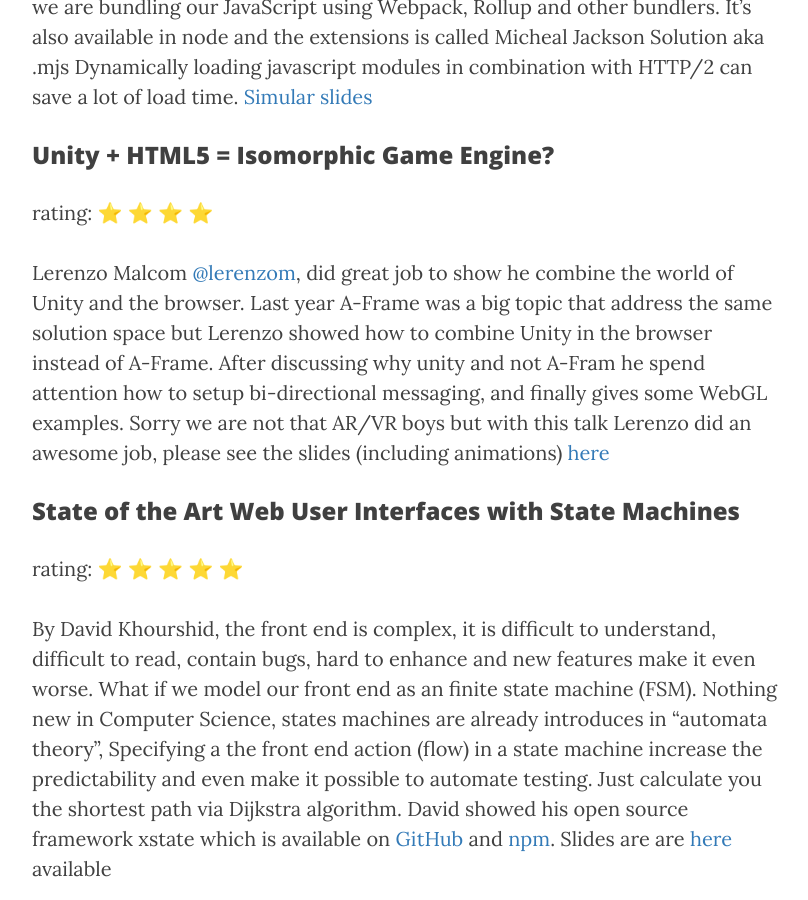
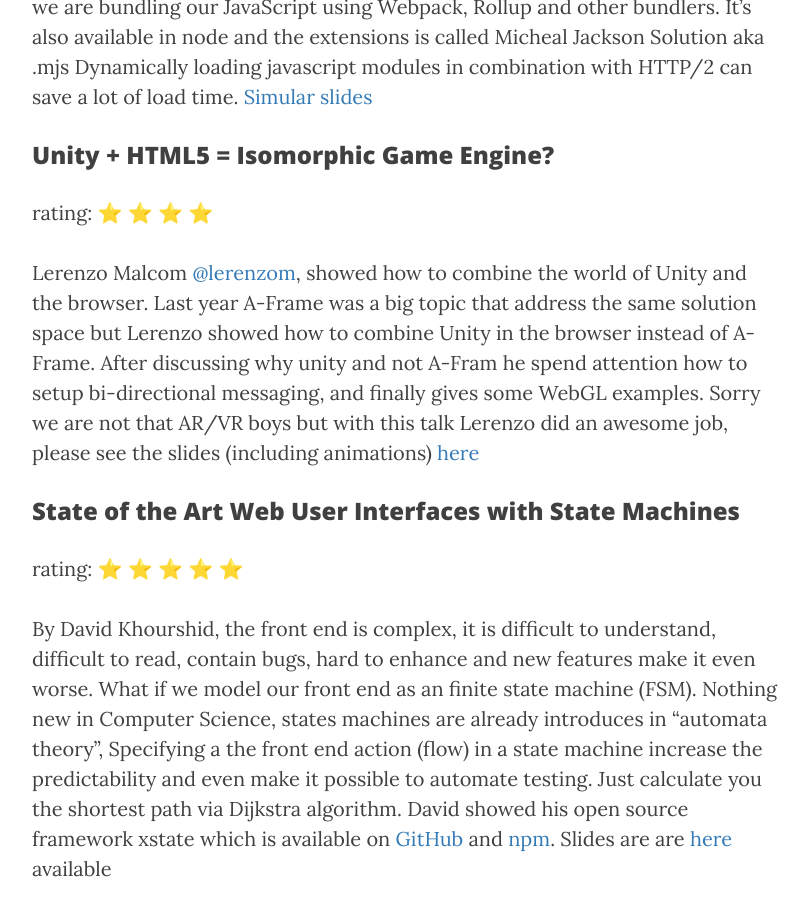
Before and after one commit to 040code/040code, a Jekyll site: the page built from _posts/2018-09-18-fsf-frontend.md, in a window 1280 px wide and 900 px high, scrolled down 2367 px. Shown: the whole window, without its empty margins (233-1041 px from the left). Built offline with Jekyll 4.4.1, drawn with Linux system fonts in a browser that asks for light colours; nearby versions of some CDN libraries; emoji names are drawn with the system emoji font; comment, search, counter and statistics services are not loaded; some of the changed text lies outside the part shown.

Commit message:
Fix typo's

```diff
--- a/_posts/2018-09-18-fsf-frontend.md
+++ b/_posts/2018-09-18-fsf-frontend.md
@@ -53,7 +53,7 @@
 ### Unity + HTML5 = Isomorphic Game Engine?
 rating: :star: :star: :star: :star:
 
-Lerenzo Malcom [@lerenzom](https://twitter.com/lerenzom), did great job to show he combine the world of Unity and the browser. Last year A-Frame was a big topic that address the same solution space but Lerenzo showed how to combine Unity in the browser instead of A-Frame. After discussing why unity and not A-Fram he spend attention how to setup bi-directional messaging, and finally gives some WebGL examples. Sorry we are not that AR/VR boys but with this talk Lerenzo did an awesome job, please see the slides (including animations) [here](https://docs.google.com/presentation/d/1LTNFqURDAeDYZTD3cjpZ3XMQoD8rDNm1Z4LEDuKo64o/edit)
+Lerenzo Malcom [@lerenzom](https://twitter.com/lerenzom), showed how to combine the world of Unity and the browser. Last year A-Frame was a big topic that address the same solution space but Lerenzo showed how to combine Unity in the browser instead of A-Frame. After discussing why unity and not A-Fram he spend attention how to setup bi-directional messaging, and finally gives some WebGL examples. Sorry we are not that AR/VR boys but with this talk Lerenzo did an awesome job, please see the slides (including animations) [here](https://docs.google.com/presentation/d/1LTNFqURDAeDYZTD3cjpZ3XMQoD8rDNm1Z4LEDuKo64o/edit)
 
 
 ### State of the Art Web User Interfaces with State Machines
@@ -69,9 +69,7 @@
 ### Building a Modern Memex
 rating: :star: :star: :star: :star: :star:
 
-Andrew Louis [@hyfen](https://twitter.com/hyfen), Imagine you can manage all your data with a single device.... An idea that goes back to the 1945 when Vanneva Bush discribed the [Memex](https://en.wikipedia.org/wiki/Memex). Andrew build his own Memex and demo the awesome combination fo all the data he collected over the years. Absolutely crazy to see that he is able to search back in time which podcast he was listing when driving from A to B. To be able to combine all your data from Google, Spotifiy, Maps, Whatsapp and so on, probably you need a complex system. But Andrew handles it all just with Rails, Ember, Electron, Node and Postgres. And how cool it is all [open source](https://hyfen.net/memex/).
-
-[Slides](https://speakerdeck.com/hyfen/building-a-modern-memex) are here.
+Andrew Louis [@hyfen](https://twitter.com/hyfen), Imagine you can manage all your data with a single device.... An idea that goes back to the 1945 when Vanneva Bush discribed the [Memex](https://en.wikipedia.org/wiki/Memex). Andrew build his own Memex and demo the awesome combination fo all the data he collected over the years. Absolutely crazy to see that he is able to search back in time which podcast he was listing when driving from A to B. To be able to combine all your data from Google, Spotifiy, Maps, Whatsapp and so on, probably you need a complex system. But Andrew handles it all just with Rails, Ember, Electron, Node and Postgres. And how cool it is all [open source](https://hyfen.net/memex/). [Slides](https://speakerdeck.com/hyfen/building-a-modern-memex) are here.
 
 ### Everything in sketchnotes..
 A big shoutout to Christin Westermann ([@_c16n_](https://twitter.com/_c16n_)) for creating these sketchnotes!
```
Also changed, not shown: other parts of _posts/2018-09-18-fsf-frontend.md (+3 -3 lines).
